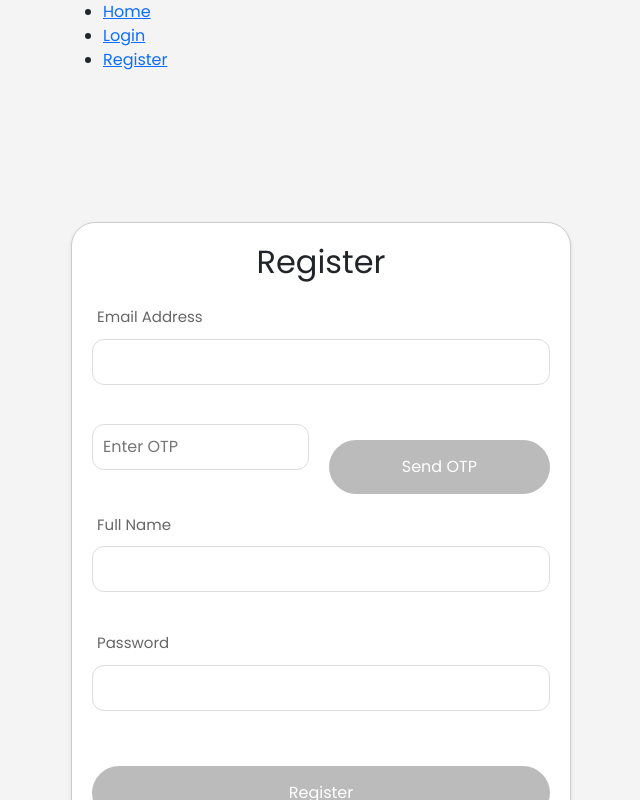
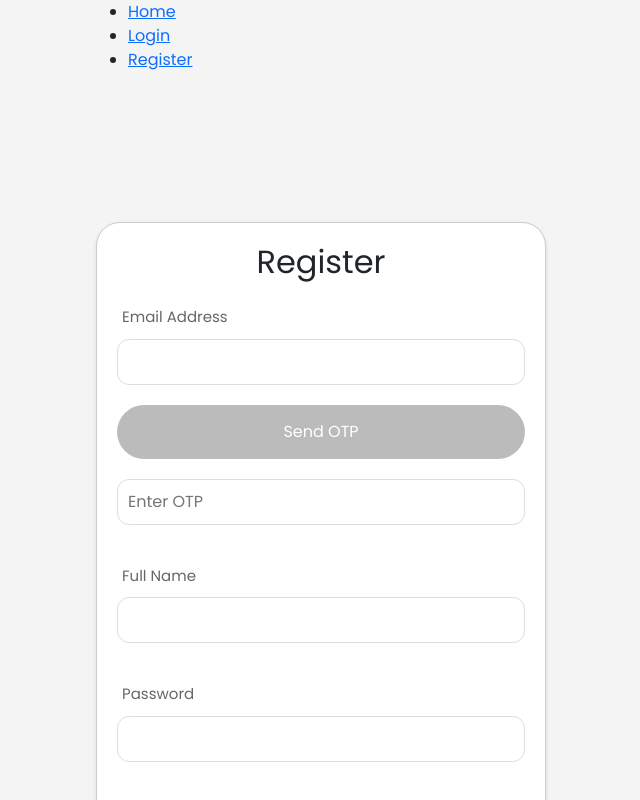
Before and after one commit to lokwanwai/CSCI3100-Project-GroupF5, a React (Create React App) app in the folder frontend/: page /register in a window 1280 px wide. Shown: the top 800 px of the page, without its empty margins (319-959 px from the left). Built offline with nearby package versions, Linux system fonts and the light colour scheme; no server answers.

Commit message:
Completed the Register UI and Functions

```diff
--- a/frontend/src/pages/Login/style.css
+++ b/frontend/src/pages/Login/style.css
@@ -1,6 +1,10 @@
 
 @import url('https://fonts.googleapis.com/css2?family=Poppins:wght@400;600&display=swap');
-
+#text{
+    font-size: 1rem;
+    color: #666666;
+    margin-bottom: 20px;
+}
 body, html {
     margin: 0;
     font-family: 'Poppins', sans-serif;
@@ -86,6 +90,7 @@ body, html {
 .login-form button {
     width: 100%;
     margin-top:20px;
+    margin-bottom: 20px;
     padding: 15px;
     border-radius: 32px;
     border: none;
--- a/frontend/src/pages/Register/index.js
+++ b/frontend/src/pages/Register/index.js
@@ -1,18 +1,32 @@
-// Register.js
 import React, { Component } from 'react';
+import axios from 'axios';
+import { ToastContainer, toast } from 'react-toastify';
+import 'react-toastify/dist/ReactToastify.css';
+import { useNavigate } from 'react-router-dom';
 import Header from '../../components/Header';
 import Footer from '../../components/Footer';
-import './style.css'; // Assuming you will use the same stylesheet for consistency
+import './style.css';
 
-class Register extends Component {
+class RegisterInner extends Component {
+    intervalId = null;
+
     constructor(props) {
         super(props);
         this.state = {
             email: '',
             otp: '',
             name: '',
-            password: ''
+            password: '',
+            confirmPassword: '',
+            otpButtonDisabled: false,
+            otpCountdown: 0,
         };
+    }
+
+    componentWillUnmount() {
+        if (this.intervalId) {
+            clearInterval(this.intervalId);
+        }
     }
 
     handleInputChange = (event) => {
@@ -20,15 +34,99 @@ class Register extends Component {
         this.setState({ [name]: value });
     }
 
-    handleSubmit = (event) => {
+    handleSendOTP = () => {
+        const { email } = this.state;
+        const emailRegex = /^\S+@\S+\.\S+$/;
+        if (!emailRegex.test(email)) {
+            toast.error('Please enter a valid email address');
+            return;
+        }
+
+        this.setState({ otpCountdown: 60, otpButtonDisabled: true }, () => {
+            if (this.intervalId) {
+                clearInterval(this.intervalId);
+            }
+            this.intervalId = setInterval(() => {
+                this.setState(prevState => {
+                    if (prevState.otpCountdown <= 1) {
+                        clearInterval(this.intervalId);
+                        return { otpButtonDisabled: false, otpCountdown: 0 };
+                    }
+                    return { otpCountdown: prevState.otpCountdown - 1 };
+                });
+            }, 1000);
+
+            axios.post('http://localhost:5001/api/auth/generate-and-send-otp', { email })
+                .then(response => {
+                    toast.success('OTP sent successfully. Please check your email.');
+                })
+                .catch(error => {
+                    // Reset countdown and button state if there's an error
+                    if (this.intervalId) {
+                        clearInterval(this.intervalId);
+                        this.setState({ otpButtonDisabled: false, otpCountdown: 0 });
+                    }
+
+                    if (error.response && error.response.data.errorCode === 'EMAIL_ALREADY_REGISTERED') {
+                        toast.error('You may have already registered, please login instead.');
+                        setTimeout(() => this.props.navigate('/login'), 3000);
+                    } else {
+                        toast.error('Error sending OTP. Please try again.');
+                    }
+                });
+        });
+    }
+
+    validateFields = () => {
+        const { email, otp, name, password, confirmPassword } = this.state;
+        if (!email.trim()) {
+            toast.error('Email is required.');
+            return false;
+        }
+        if (!otp.trim()) {
+            toast.error('OTP is required.');
+            return false;
+        }
+        if (!name.trim()) {
+            toast.error('Full name is required.');
+            return false;
+        }
+        if (password.length < 4 || password.includes(' ')) {
+            toast.error('Password must be at least 4 characters long and cannot contain spaces.');
+            return false;
+        }
+        if (password !== confirmPassword) {
+            toast.error('Passwords do not match.');
+            return false;
+        }
+        return true;
+    }
+
+    handleSubmit = async (event) => {
         event.preventDefault();
-        // Here you would handle the registration logic
-        console.log(this.state);
+        if (!this.validateFields()) return;
+
+        const { email, otp, name, password } = this.state;
+
+        try {
+            const response = await axios.post('http://localhost:5001/api/auth/add-new-user', { email, otp, name, password });
+            toast.success('Registration successful. Redirecting to login...');
+            setTimeout(() => this.props.navigate('/login'), 3000);
+        } catch (error) {
+            if (error.response && error.response.data.message === 'Invalid or expired OTP') {
+                toast.error('Invalid or expired OTP. Please check your OTP and try again.');
+            } else {
+                toast.error('Registration failed. Please check your details and try again.');
+            }
+        }
     }
 
     render() {
+        const { email, otp, name, password, confirmPassword, otpButtonDisabled, otpCountdown } = this.state;
+
         return (
             <div className="Register">
+                <ToastContainer />
                 <Header />
                 <div className="login-form-container">
                     <form className="login-form" onSubmit={this.handleSubmit}>
@@ -39,22 +137,29 @@ class Register extends Component {
                                 id="email"
                                 type="email"
                                 name="email"
-                                value={this.state.email}
+                                value={email}
                                 onChange={this.handleInputChange}
                                 required
                             />
                         </div>
                         <div className="form-group otp-group">
+                            <button
+                                type="button"
+                                className="otp-button"
+                                onClick={this.handleSendOTP}
+                                disabled={otpButtonDisabled}
+                            >
+                                {otpButtonDisabled ? `Resend OTP (${otpCountdown}s)` : 'Send OTP'}
+                            </button>
                             <input
                                 id="otp"
-                                type="text"
+                                type="number"
                                 name="otp"
                                 placeholder="Enter OTP"
-                                value={this.state.otp}
+                                value={otp}
                                 onChange={this.handleInputChange}
                                 required
                             />
-                            <button type="button" className="otp-button">Send OTP</button>
                         </div>
                         <div className="form-group">
                             <label htmlFor="name">Full Name</label>
@@ -62,7 +167,7 @@ class Register extends Component {
                                 id="name"
                                 type="text"
                                 name="name"
-                                value={this.state.name}
+                                value={name}
                                 onChange={this.handleInputChange}
                                 required
                             />
@@ -73,7 +178,18 @@ class Register extends Component {
                                 id="password"
                                 type="password"
                                 name="password"
-                                value={this.state.password}
+                                value={password}
+                                onChange={this.handleInputChange}
+                                required
+                            />
+                        </div>
+                        <div className="form-group">
+                            <label htmlFor="confirmPassword">Confirm Password</label>
+                            <input
+                                id="confirmPassword"
+                                type="password"
+                                name="confirmPassword"
+                                value={confirmPassword}
                                 onChange={this.handleInputChange}
                                 required
                             />
@@ -87,4 +203,9 @@ class Register extends Component {
     }
 }
 
+function Register(props) {
+    let navigate = useNavigate();
+    return <RegisterInner {...props} navigate={navigate} />;
+}
+
 export default Register;
--- a/frontend/src/pages/Register/style.css
+++ b/frontend/src/pages/Register/style.css
@@ -1,10 +1,22 @@
 @import url('https://fonts.googleapis.com/css2?family=Poppins:wght@400;600&display=swap');
-.otp-group {
-    display: flex;
-    align-items: center; /* Centers children vertically in the container */
-    justify-content: space-between; /* Spaces out the children horizontally */
-    margin-bottom: 40px;
-    height: 100%; /* Ensure the container takes up the required height */
+
+#text{
+    font-size: 1rem;
+    color: #666666;
+    margin-bottom: 20px;
+}
+
+#root > div > div > div > form > div.form-group.otp-group > button{
+    width: 100%;
+    padding: 15px;
+    border-radius: 32px;
+
+    border: none;
+    background-color: #BBBBBB;
+    color: white;
+    cursor: pointer;
+    margin-top: -20px;
+    margin-bottom: 20px;
 }
 
 .otp-group input[type="text"] {
@@ -14,9 +26,11 @@
 }
 
 
+
 .otp-button {
     width: 1000%; /* Adjust this to match your design, keeping in mind this determines the button's width relative to the container */
     /* Styling for the button */
+    margin-top:-30px;
     border-radius: 12px;
     border: none;
     background-color: #BBBBBB;
@@ -25,7 +39,6 @@
     /* Uncomment or adjust the padding to ensure the button's size is appropriate and aligns well with the input */
     /* padding: 10px; */
 }
-
 
 
 body, html {
@@ -44,7 +57,7 @@ body, html {
     display: flex;
     justify-content: center;
     align-items: center;
-    width: 100%; /* Ensures it takes the full width of its parent */
+    width: 450px;
 }
 
 .login-form {
@@ -70,8 +83,20 @@ body, html {
     padding: 5px;
 }
 
+input[type="number"]::-webkit-inner-spin-button,
+input[type="number"]::-webkit-outer-spin-button {
+    -webkit-appearance: none;
+    margin: 0;
+}
+
+input[type="number"] {
+    -moz-appearance: textfield; /* Firefox */
+}
+
+.login-form input[type="number"],
 .login-form input[type="text"],
 .login-form input[type="password"] {
+
     width: 100%;
     padding: 10px;
     margin-bottom: 20px;
@@ -81,7 +106,7 @@ body, html {
 
 .login-form button {
     width: 100%;
-    margin-top:20px;
+    margin-top:10px;
     padding: 15px;
     border-radius: 32px;
     border: none;
@@ -131,3 +156,16 @@ label {
     border: 1px solid #ddd;
     border-radius: 12px;
 }
+
+
+.password-criteria p {
+    margin-left:20px;
+    margin: top 0;
+    margin-bottom: 0;
+    font-size: 0.8rem;
+    color: #666;
+}
+
+.criteria-met {
+    color: green;
+}
```
Also changed, not shown: frontend/src/pages/Login/index.js (+15 -68 lines).
